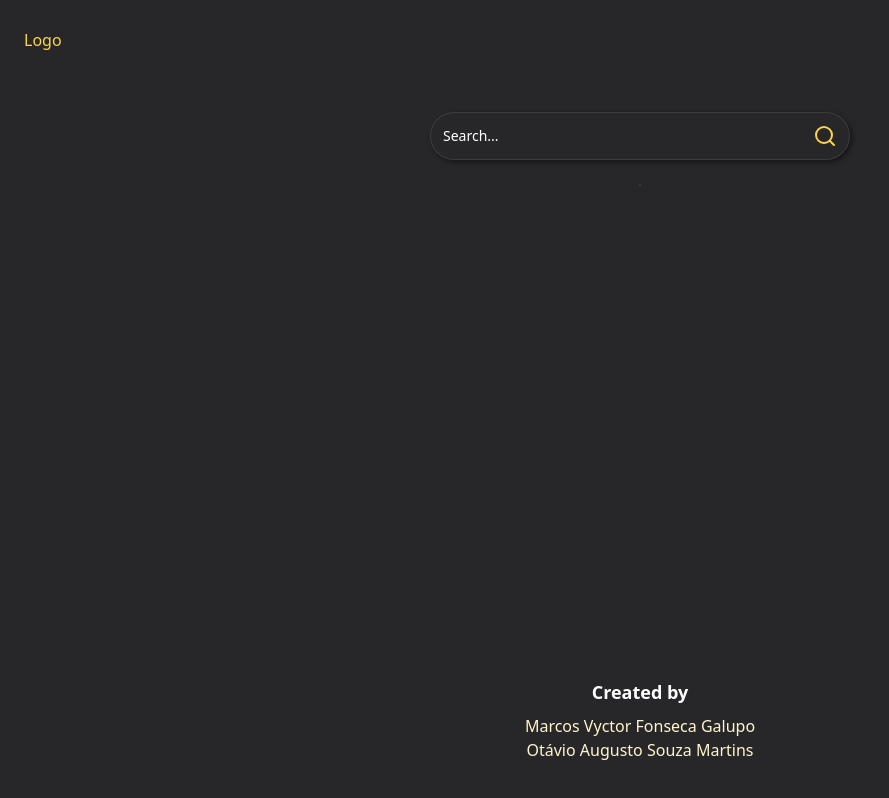
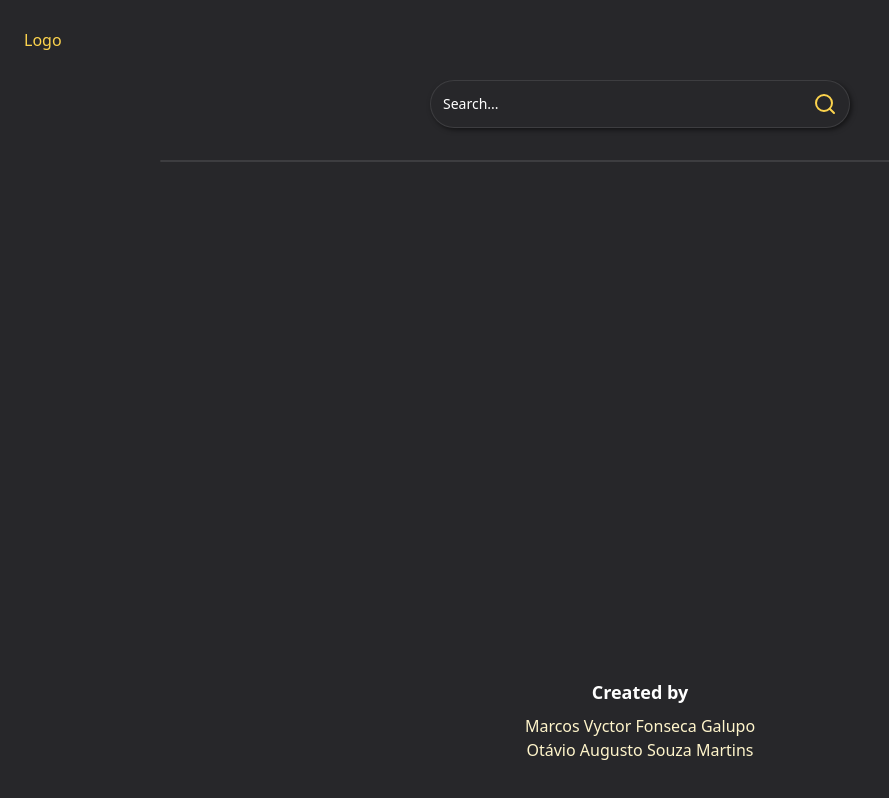
Before and after one commit to marcosvgalupo/search-engine, a React (Vite) app in the folder frontend/: page / in a window 1280 px wide. Shown: the whole page, without its empty margins (0-889 px from the left). Built offline with nearby package versions, Linux system fonts and the light colour scheme.

Commit message:
fix: fix table content overflow

```diff
--- a/frontend/index.html
+++ b/frontend/index.html
@@ -6,8 +6,8 @@
   <meta name="viewport" content="width=device-width, initial-scale=1.0" />
   <title>ElasticSearch Project</title>
   </head>
-    <body class="flex flex-col min-h-screen bg-zinc-800">
-      <div id="root"></div>
+    <body class="bg-red-500 min-h-screen">
+      <div id="root" class="flex flex-col min-h-screen bg-zinc-800"></div>
       <script type="module" src="/src/main.tsx"></script>
     </body>
 </html>
--- a/frontend/src/app.tsx
+++ b/frontend/src/app.tsx
@@ -1,7 +1,6 @@
 import {Header} from "./components/header.tsx";
 import {Footer} from "./components/footer.tsx";
 import {SearchList} from "./components/Table/search-list.tsx";
-import {fetchApi} from "./connection/api.ts"
 import { useState } from "react";
 import { DataElement, SearchInput } from "./components/search-input.tsx";
 
@@ -13,11 +12,11 @@
 
 
   return (
-      <div className="flex flex-col min-h-screen">
+      <div className="flex flex-col min-h-screen bg-zinc-800">
         <Header className="sticky top-0"/>
-        <div className="flex-1 flex place-items-start justify-center">
-          <div className="pt-8 flex flex-col justify-start place-items-center gap-6" style={{height: "calc(100vh - 20em)", width: "calc(100% - 40em)"}}>
-            <SearchInput setData={setData}/>
+        <div className="flex-1 flex flex-col items-center justify-start">
+          <SearchInput setData={setData}/>
+          <div className="pt-8 w-full max-w-5xl px-4 sm:px-6 lg:px-8">
             {    (home == 1) ? (<SearchList data={data}/> ) : (<p></p>)     }
           </div>
         </div>
--- a/frontend/src/components/Table/search-list.tsx
+++ b/frontend/src/components/Table/search-list.tsx
@@ -14,8 +14,8 @@
 
 export function SearchList({data}: SearchListProps){
     return (
-        <div>
-          <Table>
+        <div className='w-full overflow-x-auto bg-zinc-800'>
+          <Table className='min-w-full'>
             <tbody>
             {data.slice(0,10).map((d, index) => (
                  <React.Fragment key={index}>
```
